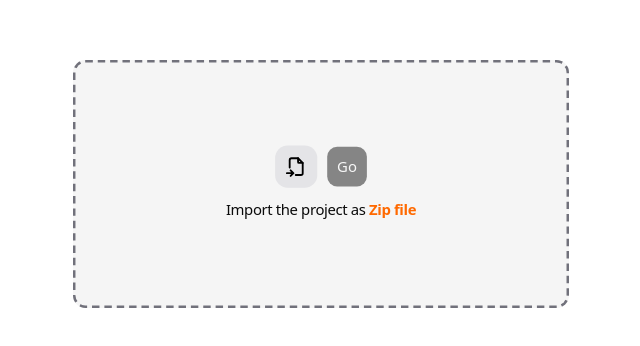
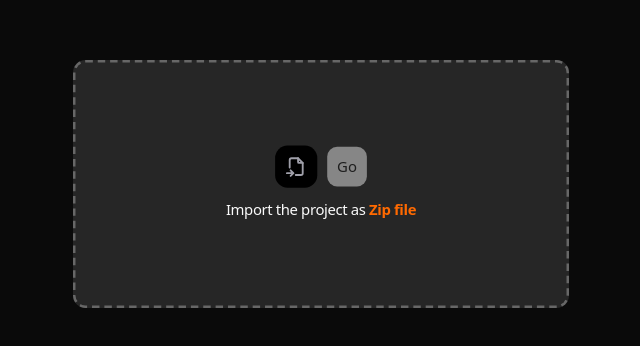
Before and after one commit to prave01/n8n_forCodePlanning, a Next.js app: page / in a window 1280 px wide. Shown: the part 216-562 px from the top of the page, without its empty margins (319-959 px from the left). Built offline with nearby package versions, Linux system fonts and the light colour scheme.

Commit message:
Update layout.tsx

```diff
--- a/app/layout.tsx
+++ b/app/layout.tsx
@@ -31,29 +31,13 @@ export default function RootLayout({
       >
         <ThemeProvider
           attribute="class"
-          defaultTheme="system"
+          defaultTheme="dark"
           enableSystem
           disableTransitionOnChange
         >
-          {/*     <div className="min-h-screen w-full bg-[#0f0f0f] relative text-white"> */}
-          {/*       {/* Circuit Board - Dark Pattern */}
-          {/*       <div */}
-          {/*         className="absolute inset-0 z-0 pointer-events-none dark:bg-black */}
-          {/*           bg-white" */}
-          {/*         style={{ */}
-          {/*           backgroundImage: ` */}
-          {/*   repeating-linear-gradient(0deg, transparent, transparent 19px, rgba(34, 197, 94, 0.15) 19px, rgba(34, 197, 94, 0.15) 20px, transparent 20px, transparent 39px, rgba(34, 197, 94, 0.15) 39px, rgba(34, 197, 94, 0.15) 40px), */}
-          {/*   repeating-linear-gradient(90deg, transparent, transparent 19px, rgba(34, 197, 94, 0.15) 19px, rgba(34, 197, 94, 0.15) 20px, transparent 20px, transparent 39px, rgba(34, 197, 94, 0.15) 39px, rgba(34, 197, 94, 0.15) 40px), */}
-          {/*   radial-gradient(circle at 20px 20px, rgba(16, 185, 129, 0.18) 2px, transparent 2px), */}
-          {/*   radial-gradient(circle at 40px 40px, rgba(16, 185, 129, 0.18) 2px, transparent 2px) */}
-          {/* `, */}
-          {/*           backgroundSize: "40px 40px, 40px 40px, 40px 40px, 40px 40px", */}
-          {/*         }} */}
-          {/*       /> */}
-          {/*       {children} */}
-          {/*     </div> */}
+
           {children}
-          <Toaster position="top-right" theme="system" />
+          <Toaster position="top-right" theme="dark" />
         </ThemeProvider>
       </body>
     </html>
```
